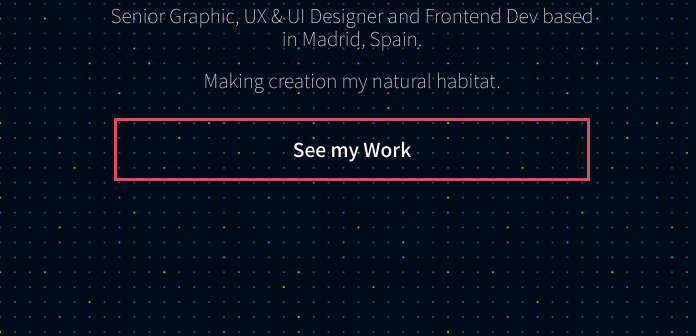
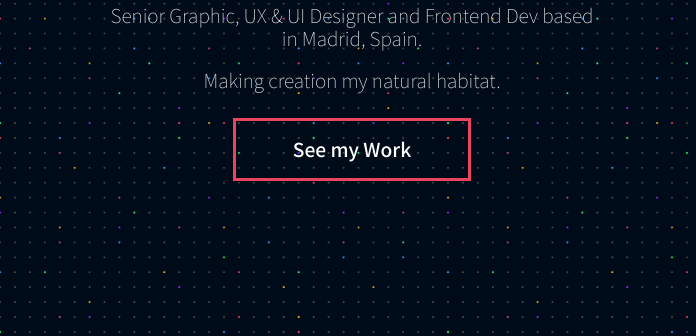
Before and after one commit to victorreverter/portfolio-testing, a plain HTML site: page index.html in a window 1280 px wide. Shown: the part 429-765 px from the top of the page, 0-696 px from the left. Drawn offline with Linux system fonts and the light colour scheme.

Commit message:
Update Home Desktop Button

```diff
--- a/css/home-styles.scss
+++ b/css/home-styles.scss
@@ -197,6 +197,7 @@
             // width: 80%;
             width: 70%;
             // max-width: 150px;
+            max-width: 220px;
             margin: 0 auto;
 
             font-size: 1em;
```
Also changed, not shown: css/home-styles.css, 1 other file.
